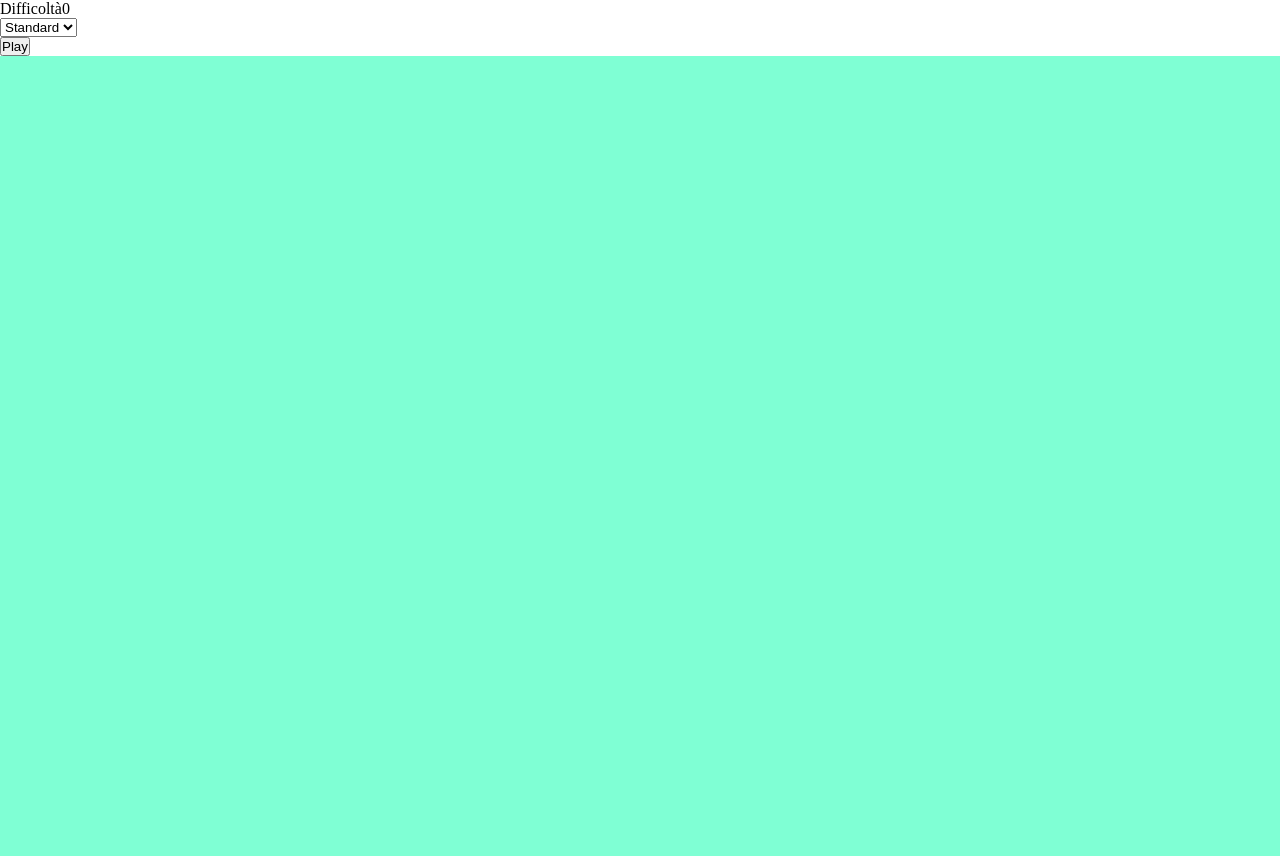
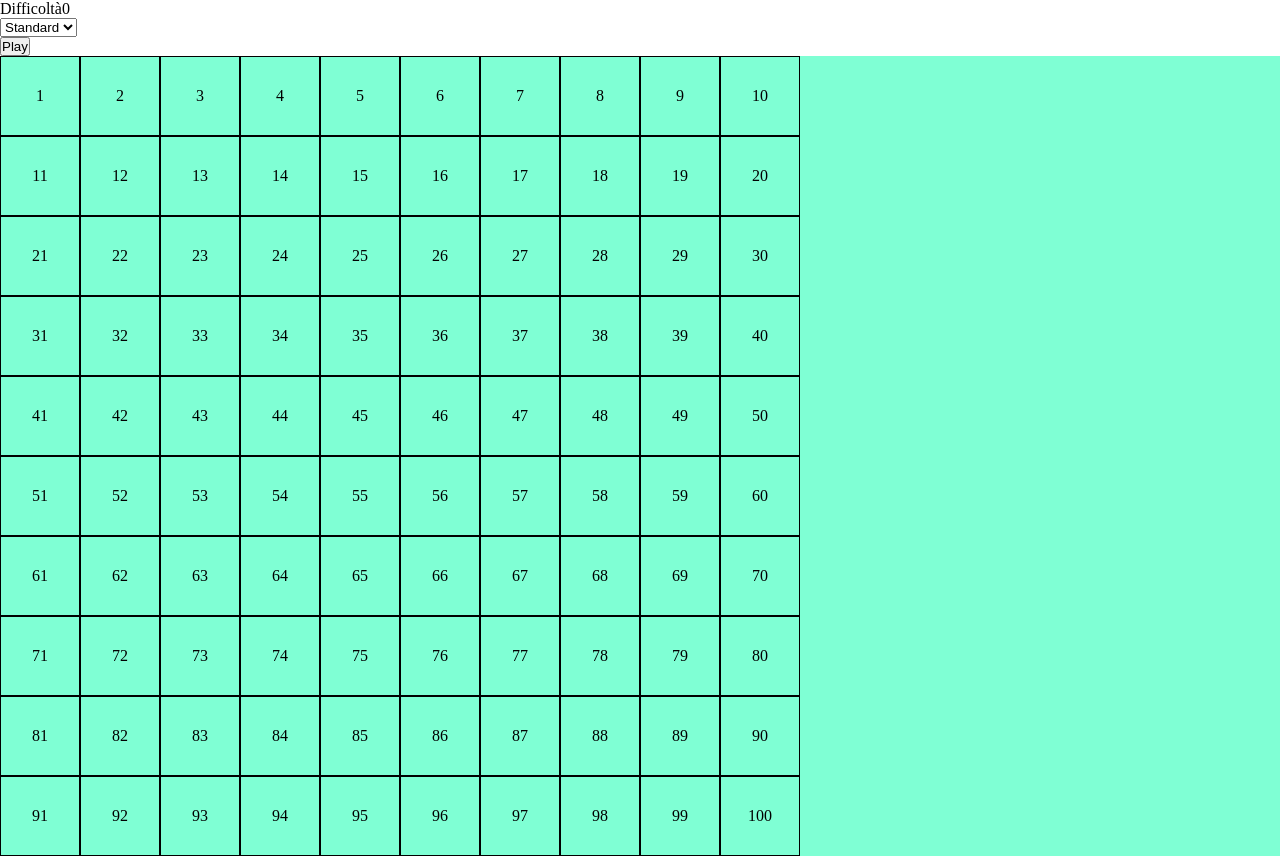
Before and after one commit to Alastor2189/js-campominato-grid, a plain HTML site: page index.html in a window 1280 px wide. Drawn offline with Linux system fonts and the light colour scheme.

Commit message:
aggiunta griglia e funzionalità di colorazione al click delle griglie

```diff
--- a/css/style.css
+++ b/css/style.css
@@ -14,3 +14,18 @@ main {
     display: flex;
     flex-wrap: wrap;
 }
+
+.cell-grid {
+    width: calc(100% / 10);
+    height: calc(100% / 10);
+    border: 1px solid black;
+    color: black;
+    display: flex;
+    justify-content: center;
+    align-items: center;
+}
+
+.cell-active {
+    background-color: #6495ed;
+    color: white;
+}
--- a/index.html
+++ b/index.html
@@ -11,7 +11,7 @@
 
 <body>
     <header>
-        <nav>
+        <nav class="contain">
             <div class="logo"></div>
             <div class="difficult">
                 <p class="text-dif">Difficoltà0</p>
@@ -31,14 +31,14 @@
     <main>
         <div class="container">
             <div class="grid-container">
-                <div class="cell-grid">
+                <!-- <div class="cell-grid">
 
-                </div>
+                </div> -->
             </div>
         </div>
     </main>
     <footer>
-        <div class="copyright">
+        <div class="contain copyright">
 
         </div>
     </footer>
--- a/js/script.js
+++ b/js/script.js
@@ -7,5 +7,25 @@
 // con difficoltà 2 => tra 1 e 81
 // con difficoltà 3 => tra 1 e 49
 
+//generazione della griglia di gioco
 
-// creazione del bottone per inizializzare il gioco
+const cellUndred = document.querySelector(".grid-container");
+
+
+for (let i = 1; i <= 100; i++) {
+    let cellGrid;
+    cellGrid = i;
+
+    const singleCell = document.createElement("div");
+    singleCell.innerHTML += `${cellGrid}`;
+
+    singleCell.classList.add("cell-grid");
+    console.log(singleCell);
+
+    singleCell.addEventListener("click", function() {
+        this.classList.add("cell-active");
+        console.log(this);
+    });
+    cellUndred.append(singleCell);
+}
+// const singleCell = document.querySelector(".cell-grid");
```
